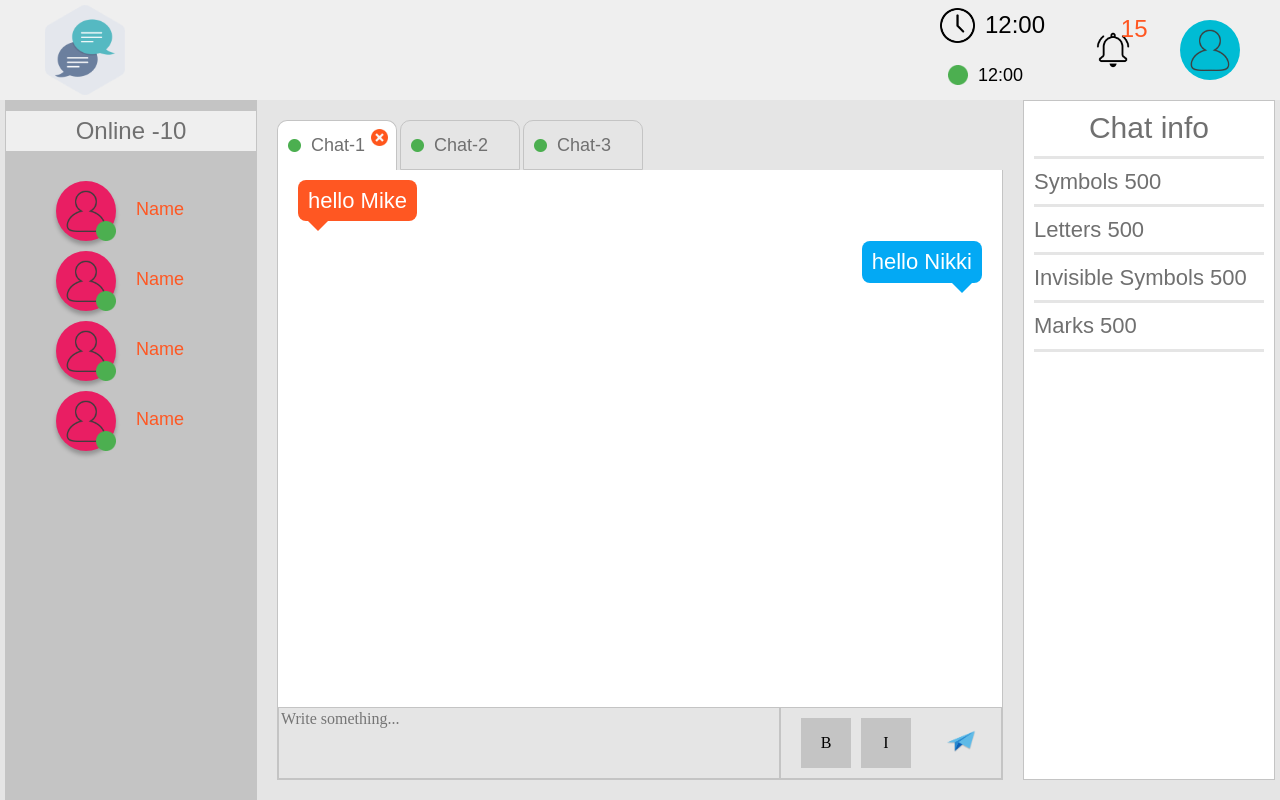
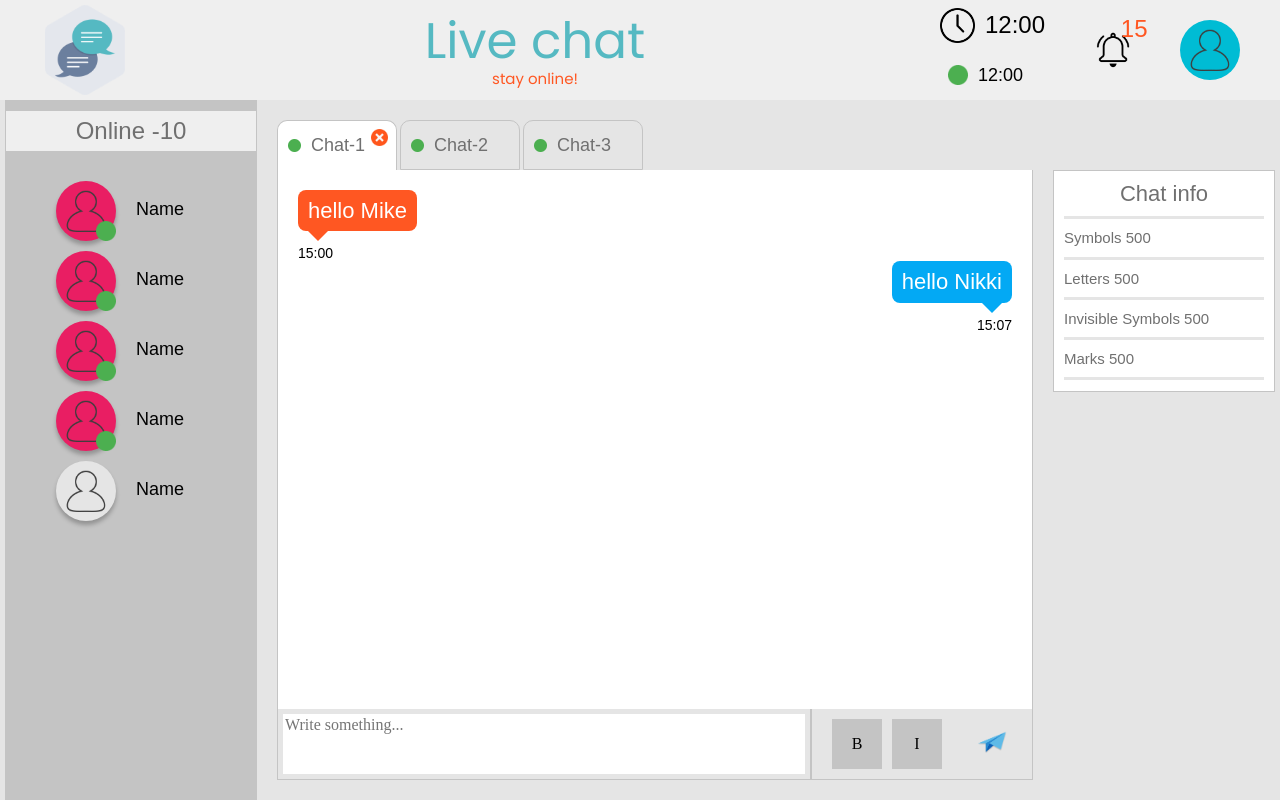
Before and after one commit to relconnect/chat, a website built with webpack: page public/index.html in a window 1280 px wide. Built offline with nearby package versions, Linux system fonts and the light colour scheme; files whose address does not match are found by name.

Commit message:
add text in header, change info block height

```diff
--- a/public/index.html
+++ b/public/index.html
@@ -7,33 +7,28 @@
       name="viewport"
       content="width=device-width, user-scalable=no, initial-scale=1.0, maximum-scale=1.0, minimum-scale=1.0"
     />
+    <link href="https://fonts.googleapis.com/css?family=Poppins&display=swap" rel="stylesheet" />
 
-    <title>Webpack starter!</title>
-    <link href="main.css" rel="stylesheet" />
-  </head>
-
+    <title>Be online!</title>
+  <link href="main.css" rel="stylesheet"></head>
   <body>
     <div class="wrapper">
       <header class="header">
         <div class="header__logo">
           <img src="images/chat-logo85671d401e80fb6f934ba6fc571c9d3b.png" alt="" class="header__logo-img" />
         </div>
+        <div class="header__text">
+          <p class="header__chat-name">Live chat</p>
+          <p class="header__chat-text_small">stay online!</p>
+        </div>
         <div class="header__info">
           <div class="time">
             <div class="time__content">
-              <img
-                src="images/curent-clock98d8d2841ad97ffde7f099d0091797d9.png"
-                class="time__img time__img_current"
-                alt=""
-              />
+              <img src="images/curent-clock98d8d2841ad97ffde7f099d0091797d9.png" class="time__img time__img_current" alt="" />
               <span class="time__hours time__hours_current">12:00</span>
             </div>
             <div class="time__content">
-              <img
-                src="images/green-circle4b0602bf5209220d3824dca7663131c5.png"
-                class="time__img time__img_online"
-                alt=""
-              />
+              <img src="images/green-circle4b0602bf5209220d3824dca7663131c5.png" class="time__img time__img_online" alt="" />
               <span class="time__hours time__hours_online">12:00</span>
             </div>
           </div>
@@ -90,18 +85,17 @@
             <p class="member__name">Name</p>
           </div>
         </div>
+        <div class="members__block">
+          <div class="member">
+            <div class="member__icon inactive">
+              <img src="images/user-2-iconddf94a8824616a63b1ec45f0ebc18285.png" class="member__img" alt="" />
+              <img src="images/green-circle4b0602bf5209220d3824dca7663131c5.png" class="member__status" alt="" />
+            </div>
+            <p class="member__name">Name</p>
+          </div>
+        </div>
       </section>
-      <!-- <div id="responsiveTabsDemo">
-        <ul>
-          <li><a href="#tab-1"> .... </a></li>
-          <li><a href="#tab-2"> .... </a></li>
-          <li><a href="#tab-3"> .... </a></li>
-        </ul>
 
-        <div id="tab-1">.......</div>
-        <div id="tab-2">.......</div>
-        <div id="tab-3">.......</div>
-      </div> -->
       <div class="chat__container">
         <div class="chat">
           <ul class="chat-tab">
@@ -124,14 +118,15 @@
               <div class="message message__internal">
                 <p class="message__text message__text_internal">hello Mike</p>
                 <div class=" tool-tip tool-tip_internal"></div>
+                <span class="message__send-time message__send-time_internal">15:00</span>
               </div>
               <div class="message message__external">
                 <p class="message__text message__text_external">hello Nikki</p>
                 <div class="tool-tip tool-tip_external"></div>
+                <span class="message__send-time message__send-time_external">15:07</span>
               </div>
             </div>
             <div class="chat__controls">
-              <div class="form__wrap">
               <form action="#" class="chat__form">
                 <textarea
                   name=""
@@ -149,7 +144,6 @@
                   </button>
                 </div>
               </form>
-              </div>
             </div>
           </div>
         </div>
@@ -177,6 +171,5 @@
       </div>
     </main>
     <script src="http://localhost:35729/livereload.js"></script>
-    <script type="text/javascript" src="bundle.js"></script>
-  </body>
+  <script type="text/javascript" src="bundle.js"></script></body>
 </html>
--- a/src/sass/styles.scss
+++ b/src/sass/styles.scss
@@ -100,6 +100,25 @@ body {
     right: -15px;
   }
 }
+.header__text {
+  font-family: "Poppins", sans-serif;
+  display: flex;
+  flex-direction: column;
+  justify-content: center;
+}
+.header__chat-name {
+  font-family: "Poppins", sans-serif;
+  font-size: 50px;
+  margin: 0;
+  text-align: center;
+  color: #55b9c2;
+}
+.header__chat-text_small {
+  font-size: 15px;
+  margin: 0;
+  text-align: center;
+  color: #ff5722;
+}
 
 .profile {
   align-items: center;
@@ -169,6 +188,12 @@ body {
     align-items: center;
     box-shadow: 0px 4px 4px rgba(0, 0, 0, 0.25);
   }
+  .member__icon.inactive {
+    background-color: #e5e5e5;
+    .member__status {
+      display: none;
+    }
+  }
   .member__img {
     height: 70%;
     max-width: 100%;
@@ -181,7 +206,7 @@ body {
   }
   .member__name {
     padding-left: 20px;
-    color: #ff5722;
+    color: black;
     font-size: 18px;
     font-family: Arial, Helvetica, sans-serif;
   }
@@ -196,7 +221,9 @@ body {
 }
 .chat-info {
   display: flex;
-  flex-basis: 250px;
+  flex-basis: 220px;
+  height: 220px;
+  margin-top: 70px;
   flex-direction: column;
   background-color: #fff;
   margin-left: 20px;
@@ -206,7 +233,7 @@ body {
   font-family: Arial, Helvetica, sans-serif;
   font-style: normal;
   font-weight: normal;
-  font-size: 30px;
+  font-size: 22px;
   color: #707070;
   margin-top: 10px;
   margin-bottom: 10px;
@@ -222,7 +249,7 @@ body {
   font-family: Arial, Helvetica, sans-serif;
   font-style: normal;
   font-weight: normal;
-  font-size: 22px;
+  font-size: 15px;
   color: #707070;
   border-bottom: 3px solid #e5e5e5;
 
@@ -297,6 +324,20 @@ body {
 .message {
   display: flex;
   position: relative;
+  margin-top: 10px;
+  margin-bottom: 10px;
+}
+.message__send-time {
+  position: absolute;
+  bottom: -20px;
+  font-family: Arial, Helvetica, sans-serif;
+  font-size: 14px;
+}
+.message__send-time_internal {
+  left: 20px;
+}
+.message__send-time_external {
+  right: 20px;
 }
 .message__internal {
   justify-content: flex-start;
@@ -351,12 +392,13 @@ body {
   background-color: #e5e5e5;
 }
 .form__area {
-  height: 70px;
+  height: 60px;
   box-sizing: border-box;
   resize: none;
   flex-basis: auto;
   flex-grow: 1;
-  background-color: #e5e5e5;
+  background-color: #ffff;
+  margin: 5px;
   border: none;
 }
 .chat__form {
```
Also changed, not shown: src/index.html (+17 -13 lines), public/main.css. Lines whose indentation alone changed are shown as unchanged.
